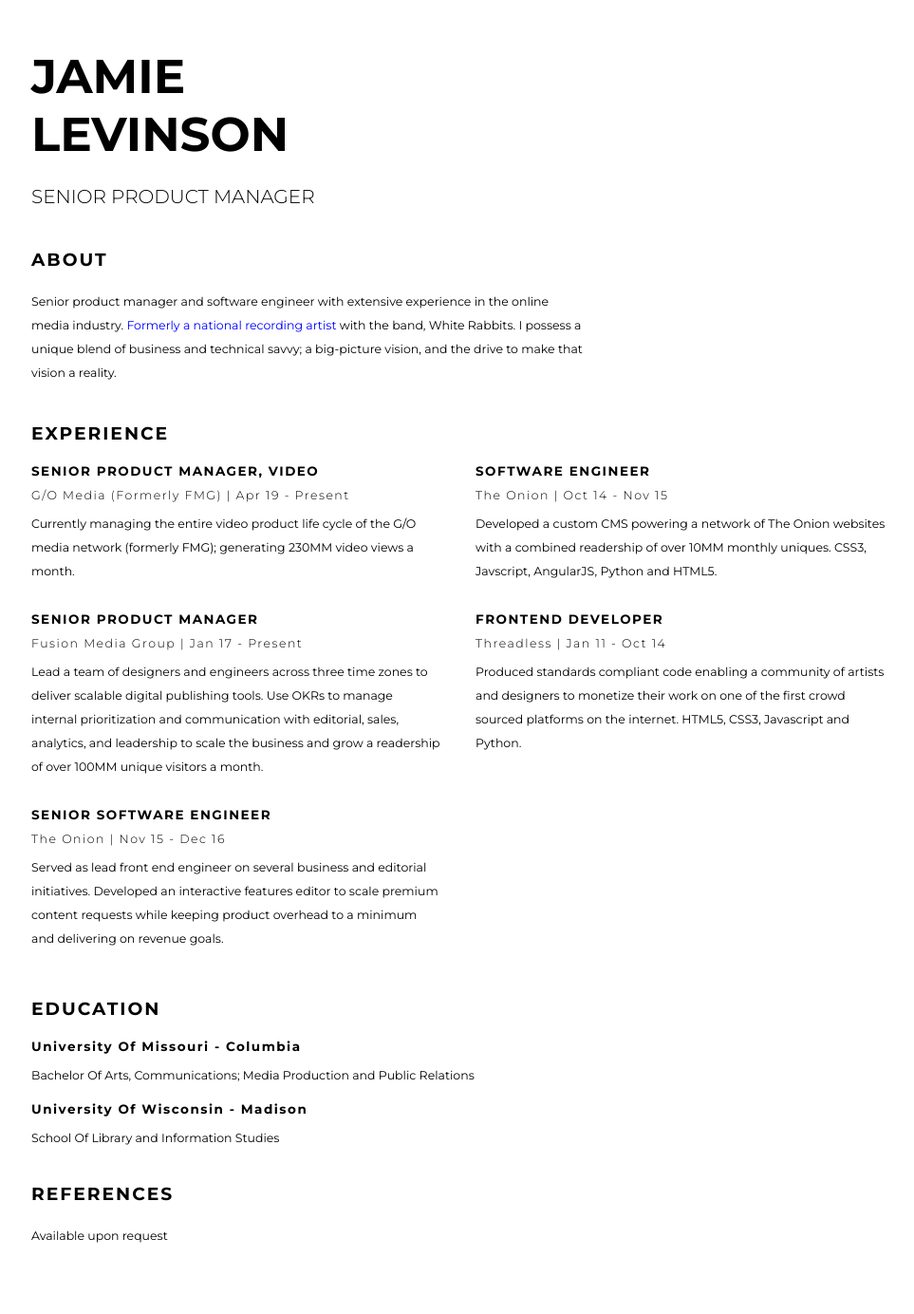
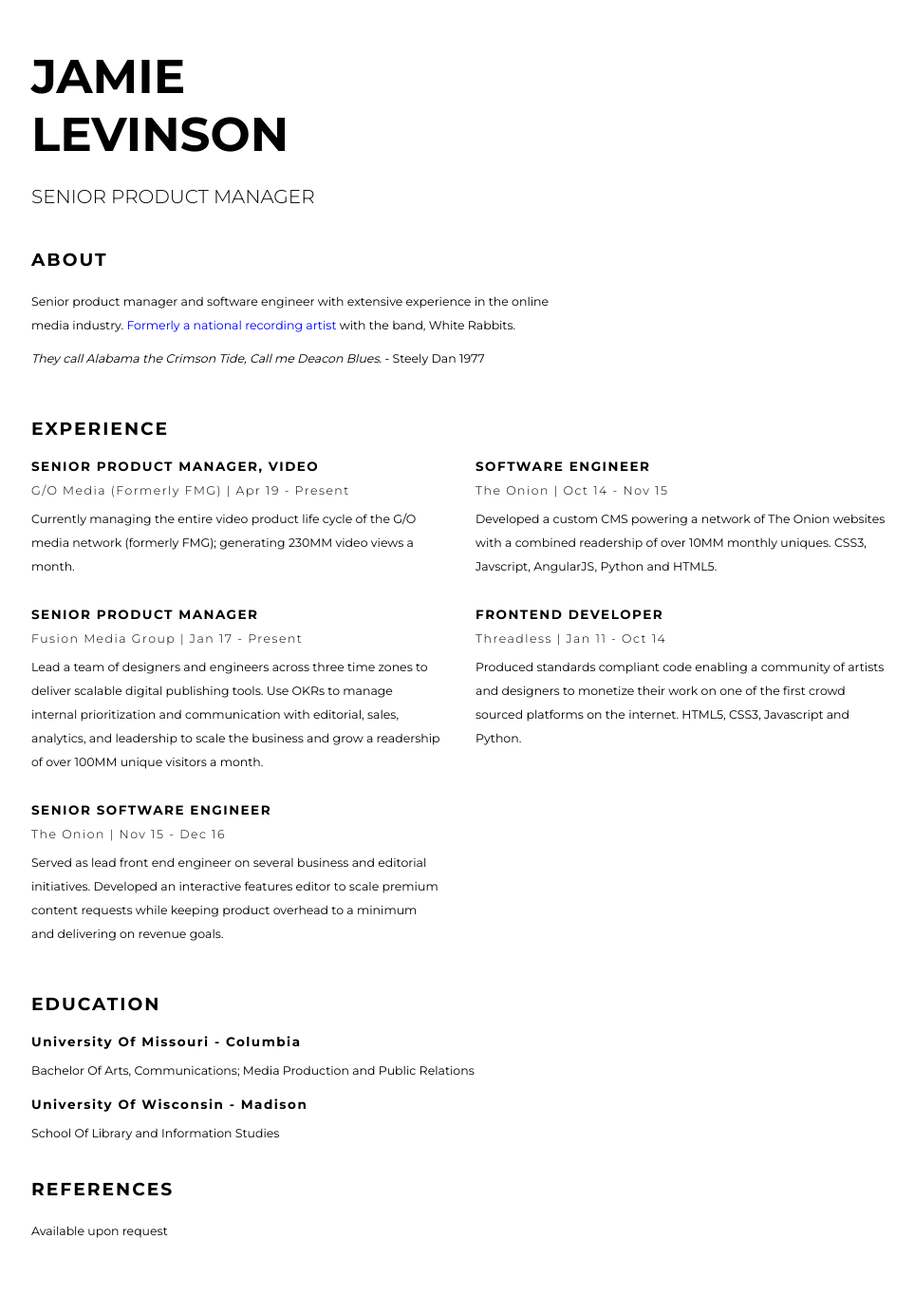
Before and after one commit to jmelvnsn/jamie-levinson, a Jekyll site: the page built from index.html, in a window 1280 px wide. Shown: the whole page at 95% size, without its empty margins (157-1120 px from the left). Built offline with Jekyll 4.4.1, drawn with Linux system fonts in a browser that asks for light colours.

Commit message:
Steely Dan

```diff
--- a/_sass/main.scss
+++ b/_sass/main.scss
@@ -93,6 +93,9 @@ header {
 .about {
 	margin-bottom: 40px;
 	width: 100%;
+	p {
+		margin-bottom: 10px;
+	}
 }
 
 .experience {
--- a/index.html
+++ b/index.html
@@ -14,7 +14,10 @@ title: Jamie Levinson - Senior Product Manager CV
 	<section class="about">
 		<h3>About</h3>
 		<p>
-			Senior product manager and software engineer with extensive experience in the online media industry. <a href="https://medium.com/@bald_dad/from-wembley-to-web-standards-e7cc4ee61f01" target="_blank">Formerly a national recording artist</a> with the band, White Rabbits. I possess a unique blend of business and technical savvy; a big-picture vision, and the drive to make that vision a reality.
+			Senior product manager and software engineer with extensive experience in the online media industry. <a href="https://medium.com/@bald_dad/from-wembley-to-web-standards-e7cc4ee61f01" target="_blank">Formerly a national recording artist</a> with the band, White Rabbits.
+		<p>
+		<p>
+			<i>They call Alabama the Crimson Tide, Call me Deacon Blues</i>. - Steely Dan 1977
 		</p>
 	</section>
 
```
